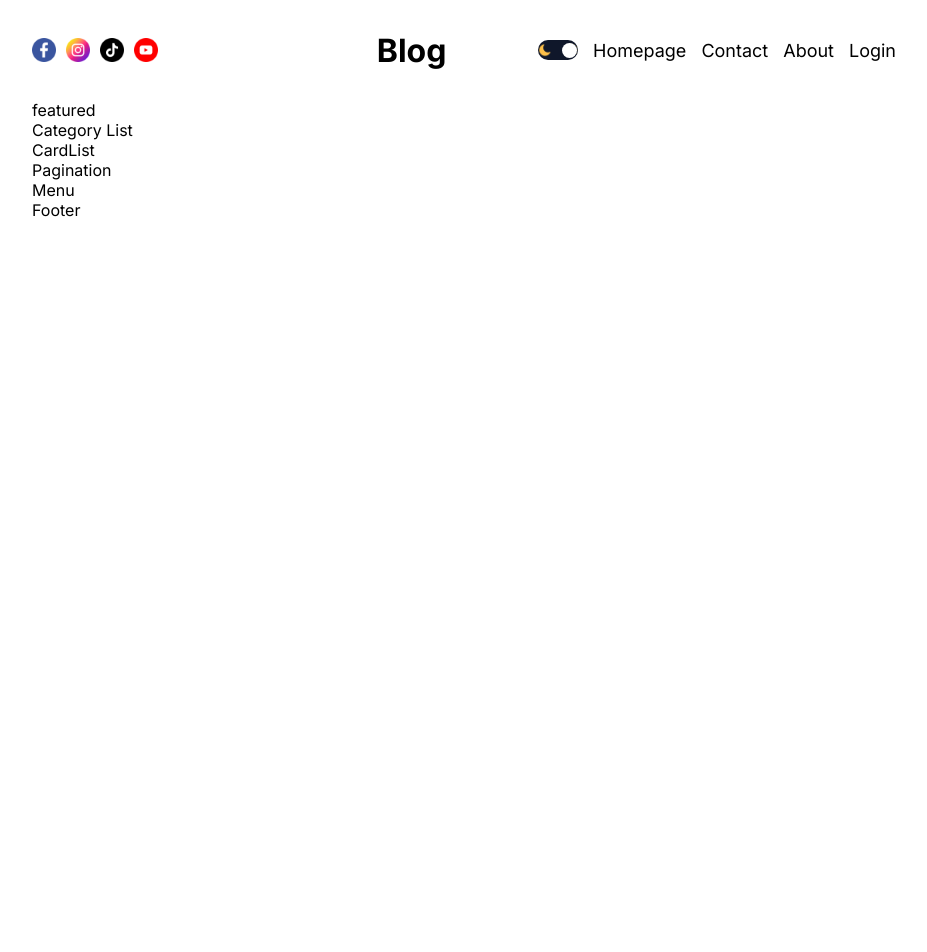
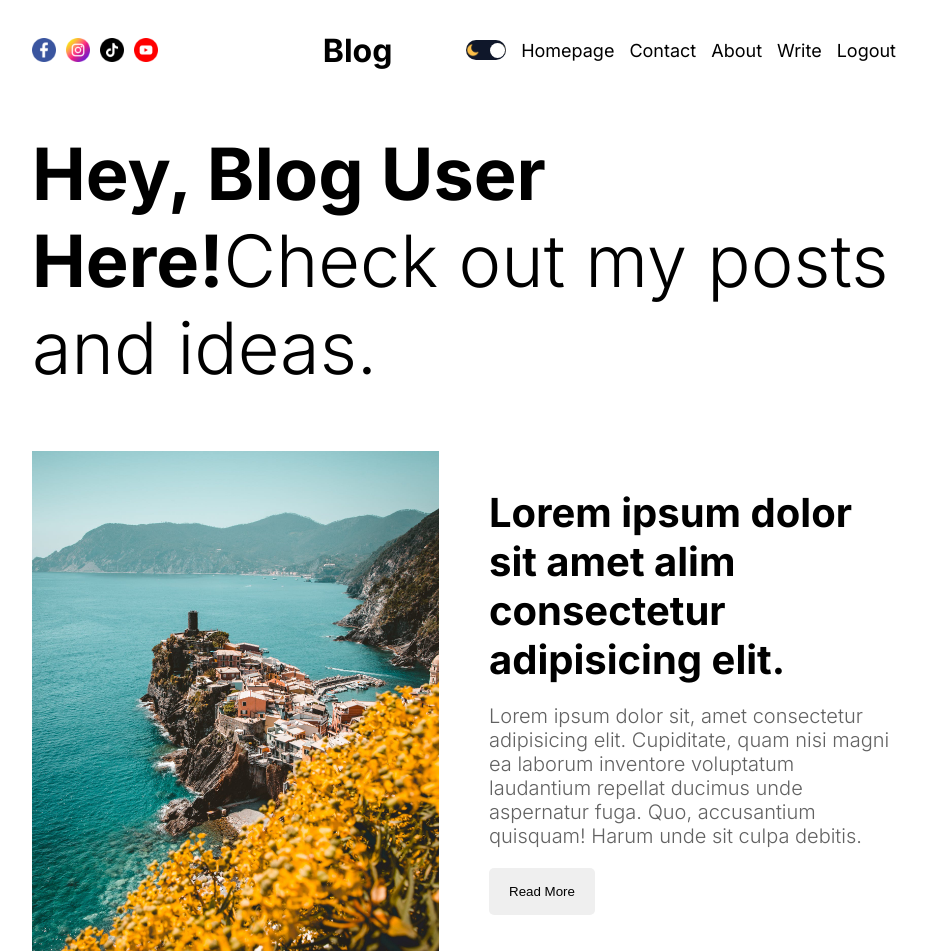
Before and after one commit to CourtneyCarson/next-blog, a Next.js app: page / in a window 1280 px wide. Shown: the top 952 px of the page, without its empty margins (176-1103 px from the left). Before the commit the page ends 800 px from the top, so only its background shows below. Built offline with nearby package versions, Linux system fonts and the light colour scheme.

Commit message:
featured hero section of blog post

```diff
--- a/src/components/authLinks/AuthLinks.jsx
+++ b/src/components/authLinks/AuthLinks.jsx
@@ -8,16 +8,14 @@ export const AuthLinks = () => {
 
   return (
     <>
-      {status === 'notauthenticated' ? (
+      {status === 'unauthenticated' ? (
         <Link href="/login" className={styles.link}>
-          {' '}
-          Login{' '}
+          Login
         </Link>
       ) : (
         <>
           <Link href="/write" className={styles.link}>
-            {' '}
-            Write{' '}
+            Write
           </Link>
           <span className={styles.link}>Logout</span>
         </>
@@ -27,24 +25,17 @@ export const AuthLinks = () => {
         <div className={styles.line}></div>
         <div className={styles.line}></div>
       </div>
-      {/* if open show mobile menu  */}
+      {/* when open show mobile hamburger menu */}
       {open && (
-        <div className={styles.ResponsiveMenu}>
+        <div className={styles.responsiveMenu}>
           <Link href="/">Homepage</Link>
           <Link href="/">About</Link>
           <Link href="/">Contact</Link>
-          {/* if not authentiated show login/logout buttons?  */}
           {status === 'notauthenticated' ? (
-            <Link href="/login" className={styles.link}>
-              {' '}
-              Login{' '}
-            </Link>
+            <Link href="/login">Login</Link>
           ) : (
             <>
-              <Link href="/write" className={styles.link}>
-                {' '}
-                Write{' '}
-              </Link>
+              <Link href="/write">Write</Link>
               <span className={styles.link}>Logout</span>
             </>
           )}
--- a/src/components/featured/Featured.jsx
+++ b/src/components/featured/Featured.jsx
@@ -1,6 +1,31 @@
 import React from 'react';
 import styles from './featured.module.css';
+import Image from 'next/image';
 
 export const Featured = () => {
-  return <div className={styles.container}>featured</div>;
+  return (
+    <div className={styles.container}>
+      <h1 className={styles.title}>
+        <b>Hey, Blog User Here!</b>
+        Check out my posts and ideas.
+      </h1>
+      <div className={styles.post}>
+        <div className={styles.imageContainer}>
+          <Image src="/p1.jpeg" alt="" fill />
+        </div>
+        <div className={styles.textContainer}>
+          <h1 className={styles.postTitle}>
+            Lorem ipsum dolor sit amet alim consectetur adipisicing elit.
+          </h1>
+          <p className={styles.postDesc}>
+            Lorem ipsum dolor sit, amet consectetur adipisicing elit.
+            Cupiditate, quam nisi magni ea laborum inventore voluptatum
+            laudantium repellat ducimus unde aspernatur fuga. Quo, accusantium
+            quisquam! Harum unde sit culpa debitis.
+          </p>
+          <button className={styles.button}>Read More</button>
+        </div>
+      </div>
+    </div>
+  );
 };
--- a/src/components/featured/featured.module.css
+++ b/src/components/featured/featured.module.css
@@ -1,3 +1,77 @@
-.container{
-  /* background-color: red; */
+.container {
+  margin-top: 30px;
 }
+
+.title {
+  font-size: 96px;
+  font-weight: 300;
+}
+
+.post {
+  margin-top: 60px;
+  display: flex;
+  align-items: center;
+  gap: 50px;
+}
+
+.imageContainer {
+  flex: 1;
+  height: 500px;
+  position: relative;
+}
+
+.image {
+  object-fit: cover;
+}
+
+.textContainer {
+  flex: 1;
+  display: flex;
+  flex-direction: column;
+  gap: 20px;
+}
+
+.postTitle {
+  font-size: 40px;
+}
+
+.postDesc {
+  font-size: 20px;
+  font-weight: 300;
+  color: var(--softTextColor);
+}
+
+.button {
+  padding: 16px 20px;
+  border: none;
+  border-radius: 5px;
+  width: max-content;
+}
+
+@media screen and (max-width: 1280px) {
+  .title {
+    font-size: 72px;
+  }
+}
+
+@media screen and (max-width: 1024px) {
+  .title {
+    font-size: 64px;
+  }
+
+  .imageContainer {
+    display: none;
+  }
+}
+
+@media screen and (max-width: 768px) {
+  .title {
+    font-size: 48px;
+  }
+}
+
+@media screen and (max-width: 640px) {
+  .title {
+    font-size: 36px;
+  }
+}
```
